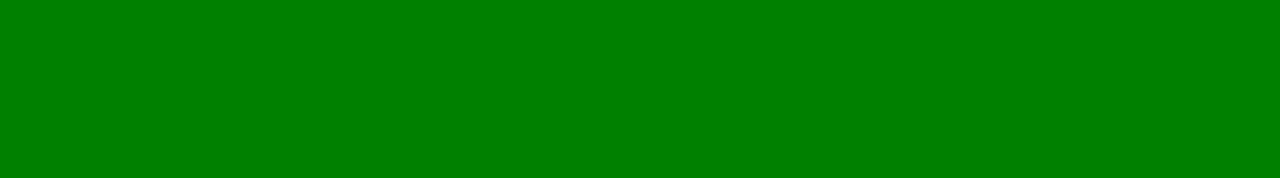
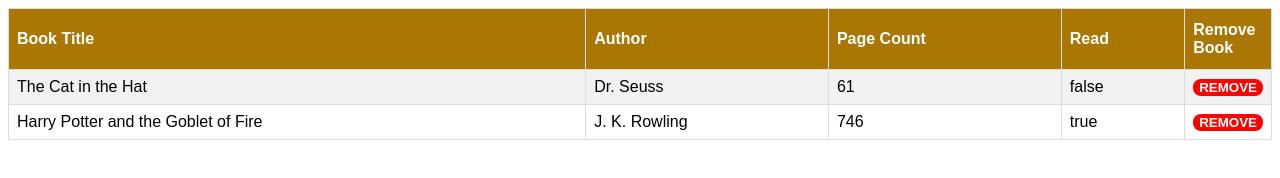
Before and after one commit to BDS-001/Library, a plain HTML site: page index.html in a window 1280 px wide. Drawn offline with Linux system fonts and the light colour scheme.

Commit message:
added table to display library

```diff
--- a/index.html
+++ b/index.html
@@ -8,6 +8,14 @@
     <script src="./library.js" defer></script>
 </head>
 <body>
-
+    <table id="library">
+        <tr id="headers">
+          <th>Book Title</th>
+          <th>Author</th>
+          <th>Page Count</th>
+          <th>Read</th>
+          <th class="remove-book">Remove Book</th>
+        </tr>
+      </table>
 </body>
 </html>
--- a/library.js
+++ b/library.js
@@ -1,9 +1,56 @@
 const myLibrary = [];
 
-function Book() {
-  // the constructor...
+function Book(author, title, pages, read) {
+  this.title = title
+  this.author = author
+  this.pages = pages
+  this.read = read
 }
 
 function addBookToLibrary() {
   // do stuff here
 }
+
+function clearTable() {
+  const clear = document.querySelectorAll('.book')
+  clear.forEach(book => {
+    book.remove()
+  });
+}
+
+function displayLibrary() {
+  clearTable();
+
+  const library = document.querySelector('#library')
+  myLibrary.forEach(book => {
+    const row = document.createElement('tr')
+    const bookInfo = Object.values(book)
+
+
+    bookInfo.forEach(bookInfo => {
+      let bookData = document.createElement('td')
+      bookData.innerHTML = bookInfo
+      row.append(bookData)
+    });
+
+    let removeBookButtonCol = document.createElement('td')
+    removeBookButtonCol.className = 'remove-book'
+    let removeBookButton = document.createElement('button')
+    removeBookButton.innerHTML = 'REMOVE'
+    removeBookButtonCol.append(removeBookButton)
+    row.append(removeBookButtonCol)
+
+    library.append(row)
+  });
+
+}
+
+
+
+
+// testing
+let tmp = new Book('Dr. Seuss', 'The Cat in the Hat', 61, false)
+myLibrary.push(tmp)
+tmp = new Book('J. K. Rowling', 'Harry Potter and the Goblet of Fire', 746, true)
+myLibrary.push(tmp)
+displayLibrary()
--- a/styles.css
+++ b/styles.css
@@ -1,3 +1,39 @@
 :root {
-    background-color: green;
+    --white: white;
 }
+
+#library {
+    font-family: Arial, Helvetica, sans-serif;
+    border-collapse: collapse;
+    width: 100%;
+  }
+
+  #library td, #library th {
+    border: 1px solid #ddd;
+    padding: 8px;
+  }
+
+  #library tr:nth-child(even){background-color: #f2f2f2;}
+
+  #library tr:hover {background-color: #ddd;}
+
+  #library th {
+    padding-top: 12px;
+    padding-bottom: 12px;
+    text-align: left;
+    background-color: #aa7604;
+    color: white;
+  }
+
+  .remove-book {
+    width: 20px;
+  }
+
+  .remove-book button {
+    width: 100%;
+    background-color: red;
+    font-weight: bold;
+    color: white;
+    border: none;
+    border-radius: 8px;
+  }
```
